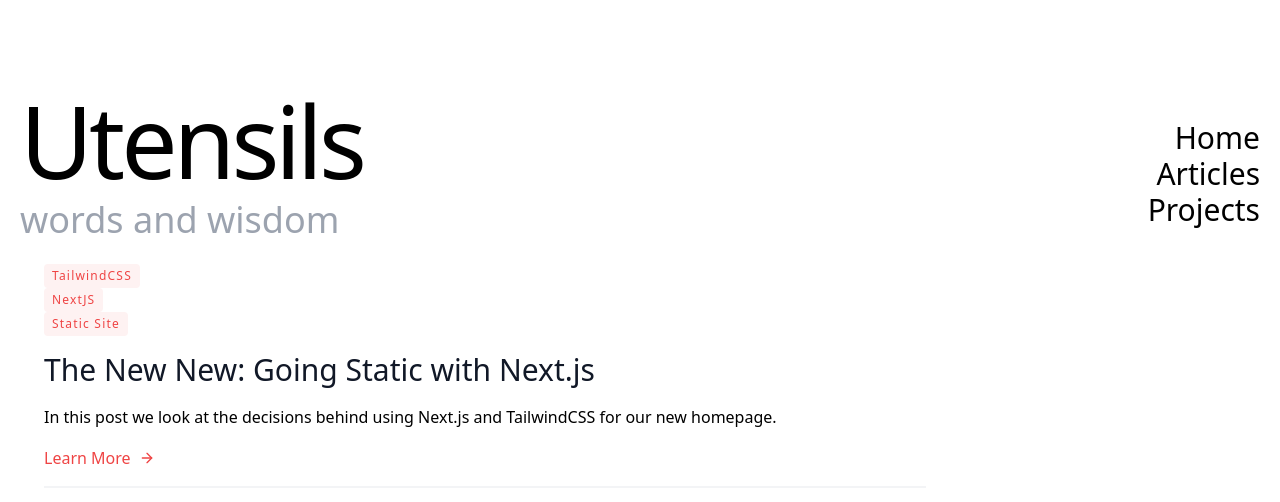
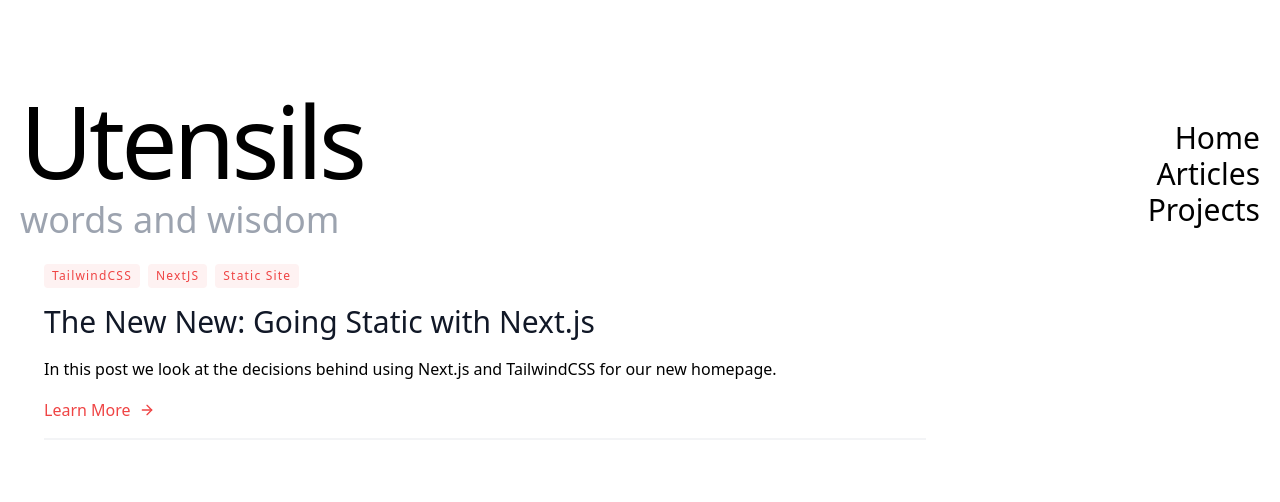
Before and after one commit to utensils/utensils.github.io, a Next.js app: page /articles in a window 1280 px wide. Shown: the top 502 px of the page. Built offline with nearby package versions, Linux system fonts and the light colour scheme; what @tailwindcss/typography would draw is missing.

Commit message:
Inline tags

```diff
--- a/components/post-preview.js
+++ b/components/post-preview.js
@@ -5,9 +5,11 @@ export default function PostPreview({
 }) {
   return (
     <div className="p-6 flex flex-col items-start">
+      <div className="inline-flex">
       {tags.map((tag) => (
-        <span className="inline-block py-1 px-2 rounded bg-red-50 text-red-500 text-xs font-medium tracking-widest">{tag}</span>
+        <span className="py-1 px-2 mr-2 rounded bg-red-50 text-red-500 text-xs font-medium tracking-widest">{tag}</span>
       ))}
+      </div>
       <h2 className="sm:text-3xl text-2xl title-font font-medium text-gray-900 mt-4 mb-4">{title}</h2>
       <p className="leading-relaxed mb-4">{excerpt}</p>
       <div className="flex items-center flex-wrap pb-4 mb-4 border-b-2 border-gray-100 mt-auto w-full">
```
